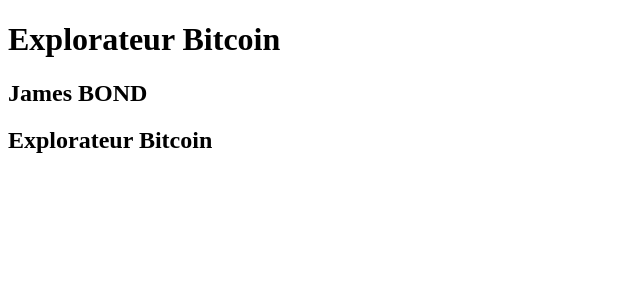
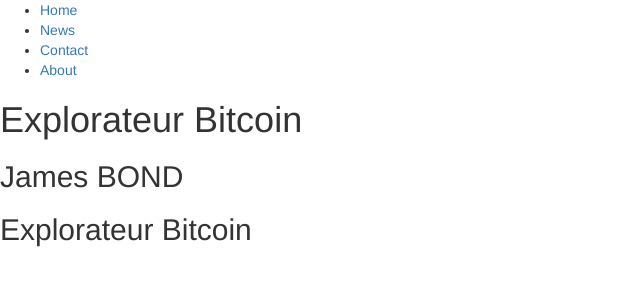
Before and after one commit to NimaFagandahr/NimaFagandahr, a plain HTML site: page index.html in a window 1280 px wide. Shown: the whole page, without its empty margins (0-640 px from the left). Drawn offline with nearby package versions, Linux system fonts and the light colour scheme.

Commit message:
Update index.html

```diff
--- a/index.html
+++ b/index.html
@@ -4,6 +4,14 @@
 
 <head>
 		<title> VOTRE TITRE </title>
+<ul>
+  <li><a href="default.asp">Home</a></li>
+  <li><a href="news.asp">News</a></li>
+  <li><a href="contact.asp">Contact</a></li>
+  <li><a href="about.asp">About</a></li>
+</ul>
+	<link rel="stylesheet" href="https://maxcdn.bootstrapcdn.com/bootstrap/3.3.7/css/bootstrap.min.css">
+
 
 </head>
 
```
